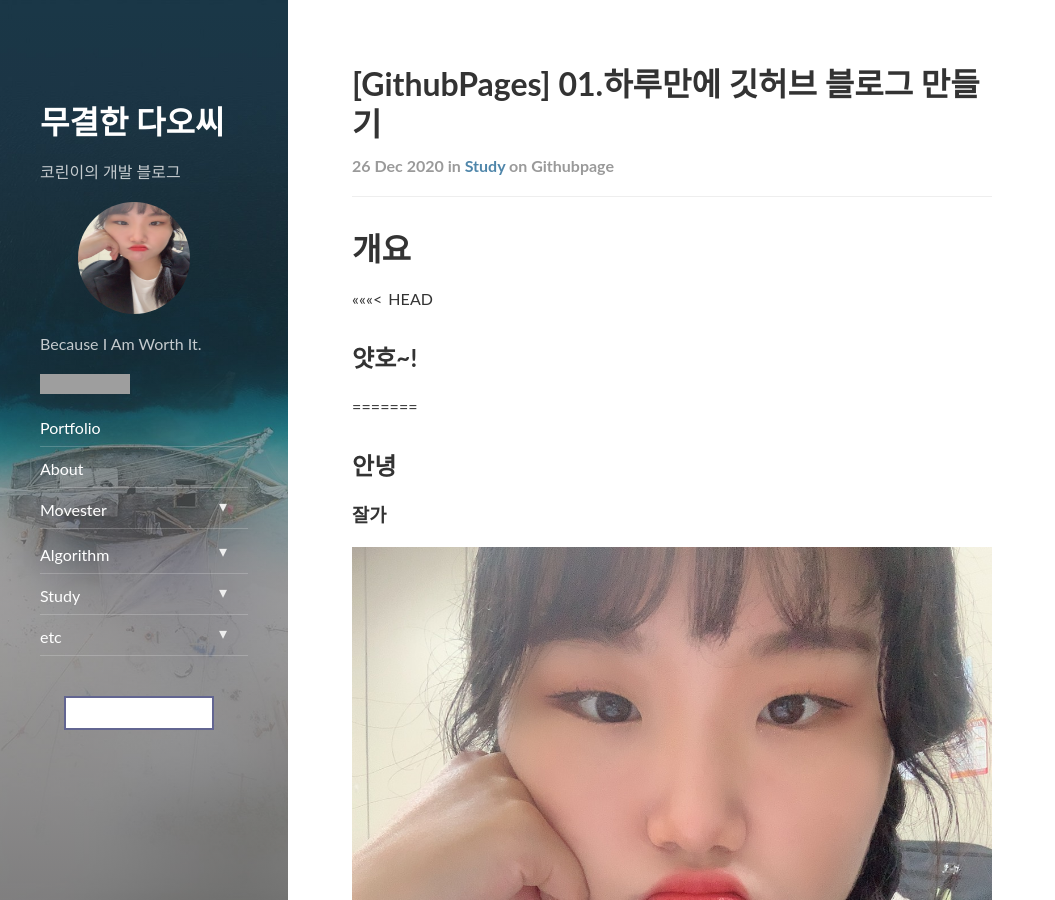
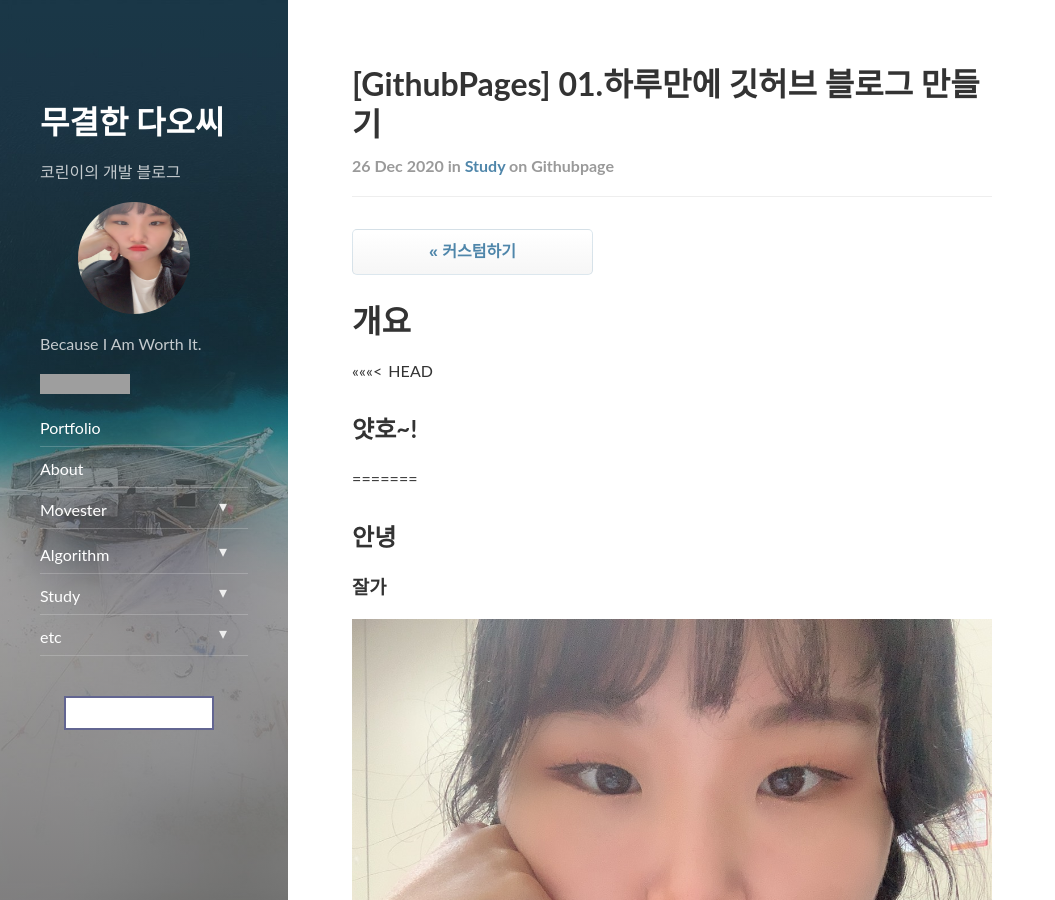
Before and after one commit to jnhro1/jnhro1.github.io, a Jekyll site: the page built from _posts/study/2020-12-26-making-blog01.md, in a window 1280 px wide and 900 px high. Shown: the whole window, without its empty margins (0-1055 px from the left). Built offline with Jekyll 4.4.1, drawn with Linux system fonts in a browser that asks for light colours; nearby versions of some CDN libraries; comment, search, counter and statistics services are not loaded; grey boxes are pictures that could not be loaded.

Commit message:
button custom

```diff
--- a/_includes/post.html
+++ b/_includes/post.html
@@ -25,6 +25,8 @@
 
   <script async src="//pagead2.googlesyndication.com/pagead/js/adsbygoogle.js"></script>
   {% unless include.excerpt %}
+
+  {% include page-button.html %}
     <div class="markdown-body">
 
 
```
